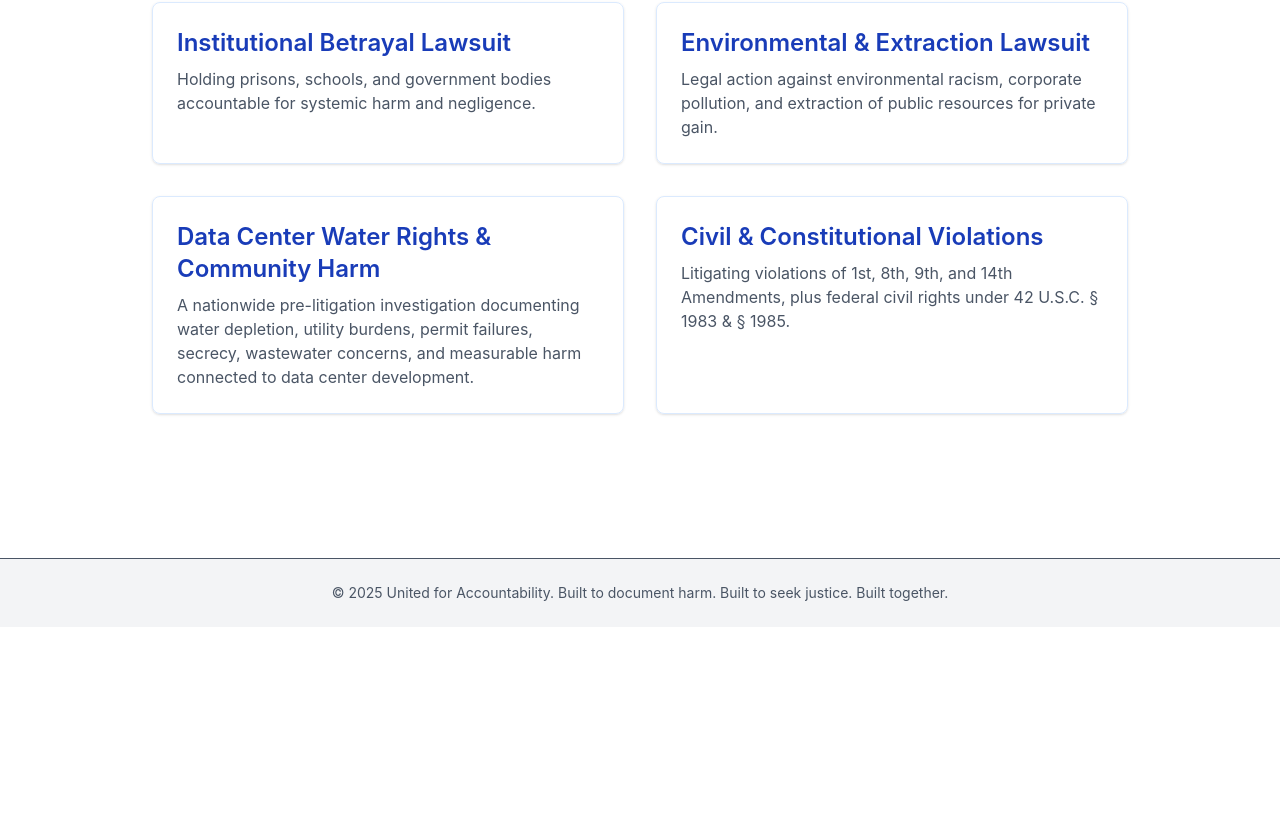
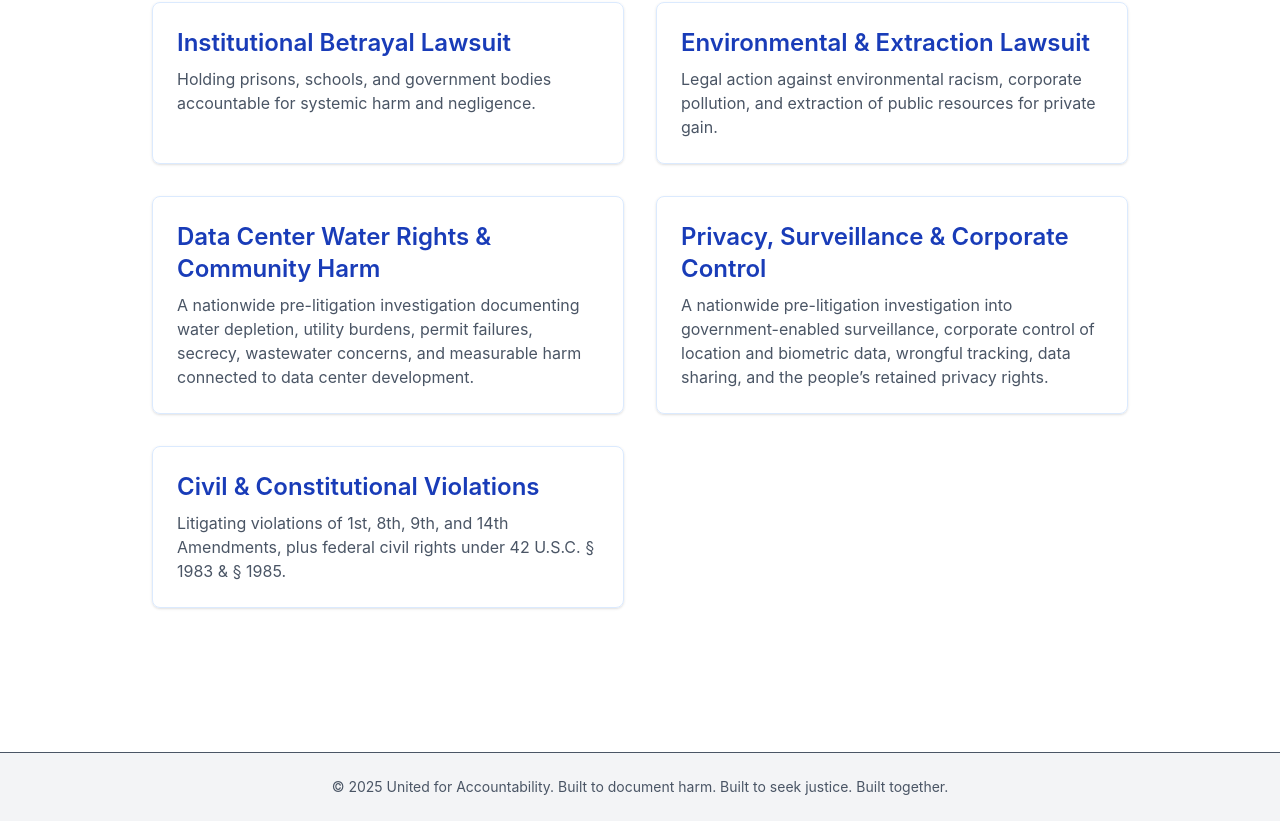
Before and after one commit to United-for-Accountability/mass-tort-platform, a Next.js app: page /cases in a window 1280 px wide. Shown: the part 1702-2523 px from the top of the page. Before the commit the page ends 2329 px from the top, so only its background shows below. Built offline with nearby package versions, Linux system fonts and the light colour scheme.

Commit message:
Add privacy and surveillance investigation to People's Docket

```diff
--- a/pages/cases/index.js
+++ b/pages/cases/index.js
@@ -92,6 +92,11 @@ export default function Cases() {
             description="A nationwide pre-litigation investigation documenting water depletion, utility burdens, permit failures, secrecy, wastewater concerns, and measurable harm connected to data center development."
           />
           <CaseCard
+            title="Privacy, Surveillance & Corporate Control"
+            href="/cases/privacy-surveillance-rights"
+            description="A nationwide pre-litigation investigation into government-enabled surveillance, corporate control of location and biometric data, wrongful tracking, data sharing, and the people’s retained privacy rights."
+          />
+          <CaseCard
             title="Civil & Constitutional Violations"
             href="/cases/constitutional"
             description="Litigating violations of 1st, 8th, 9th, and 14th Amendments, plus federal civil rights under 42 U.S.C. § 1983 & § 1985."
```
